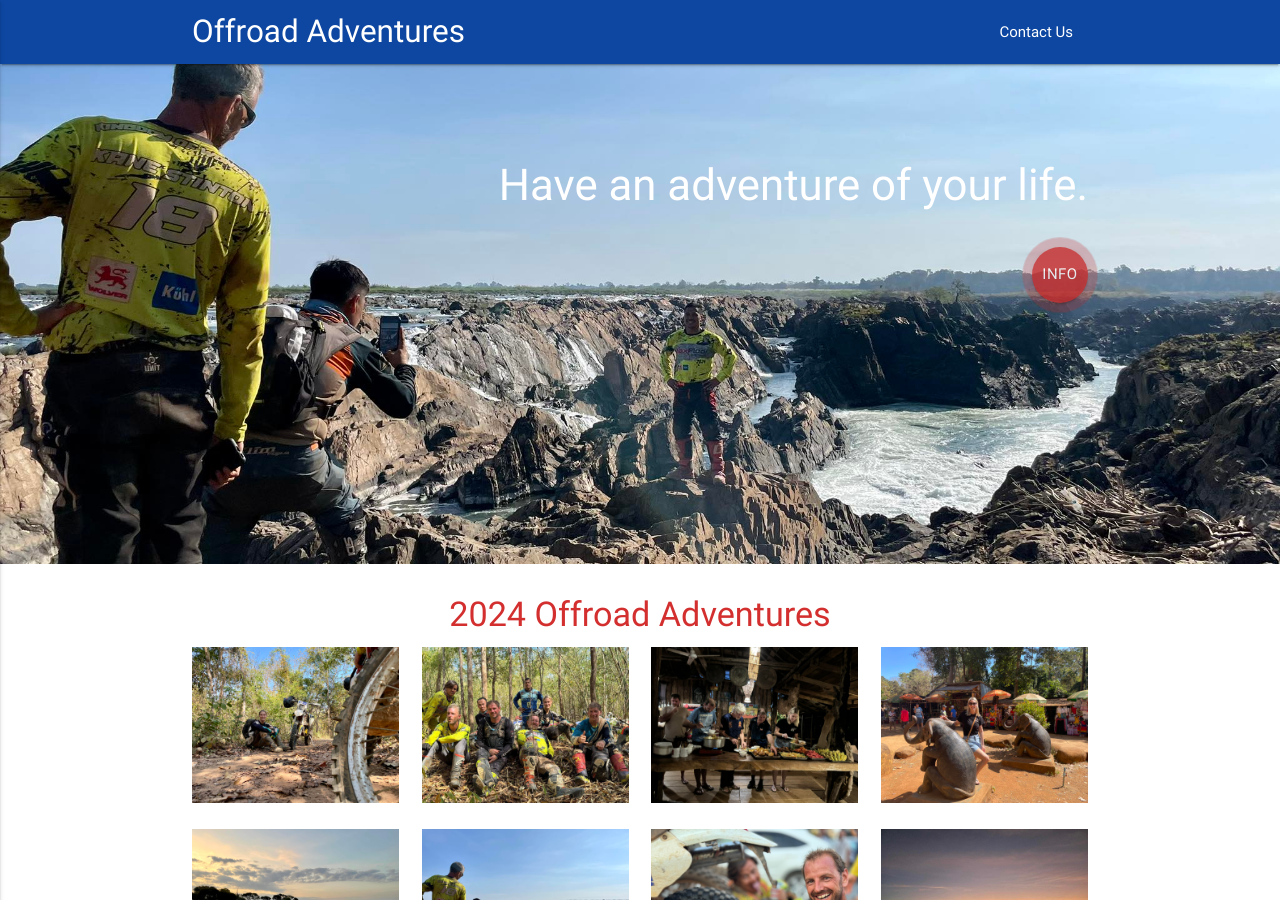
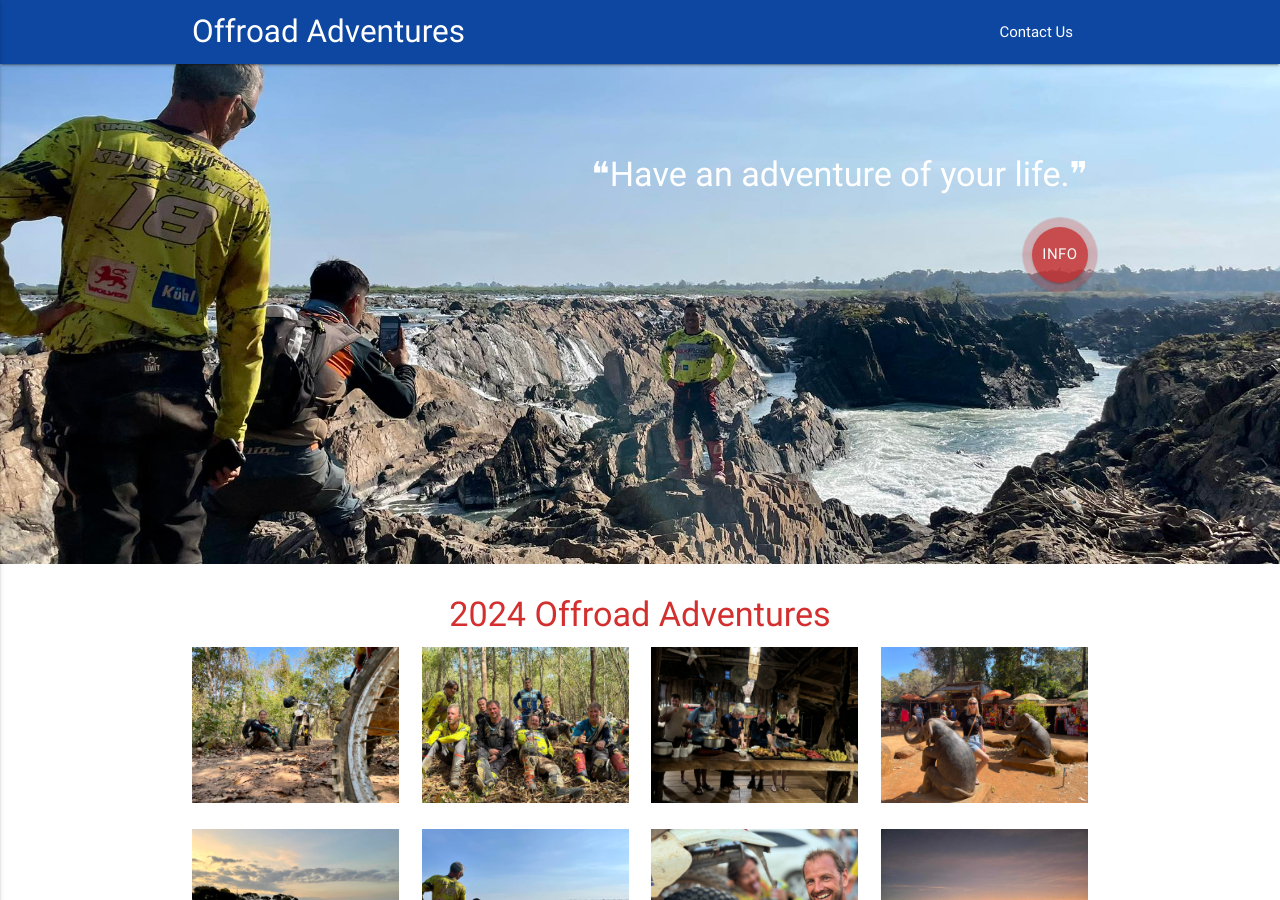
Before and after one commit to yong-lim/offroad-adv, a Jekyll site: the page built from index.md, in a window 1280 px wide and 900 px high. Built offline with Jekyll 4.4.1, drawn with Linux system fonts in a browser that asks for light colours; nearby versions of some CDN libraries.

Commit message:
Add quotation marks

```diff
--- a/_includes/slider.html
+++ b/_includes/slider.html
@@ -5,7 +5,7 @@
     <li>
       <img src="assets/img/{{ slide.photo }}" alt="">
       <div class="caption {{ slide.motion }}">
-        <h3>{{ slide.title }}</h3>
+        <h4>&#10077;{{ slide.title }}&#10078;</h4>
         <h5 class="light grey-text text-lighten-3 hide-on-small-only">{{ slide.details }}</h5>
         <a href="{{ slide.link }}" class="btn btn-large red darken-3 btn-floating pulse">{{ slide.link-text }}</a>
       </div>
```
